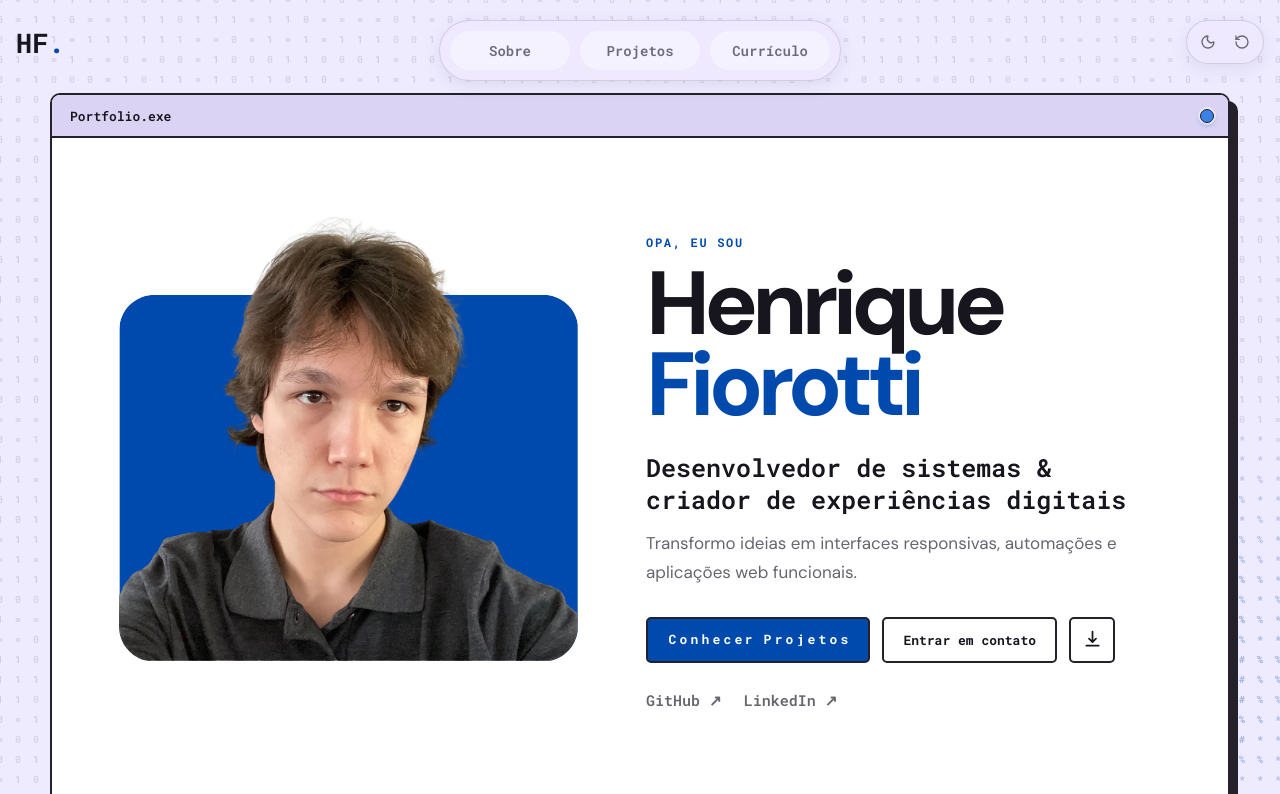
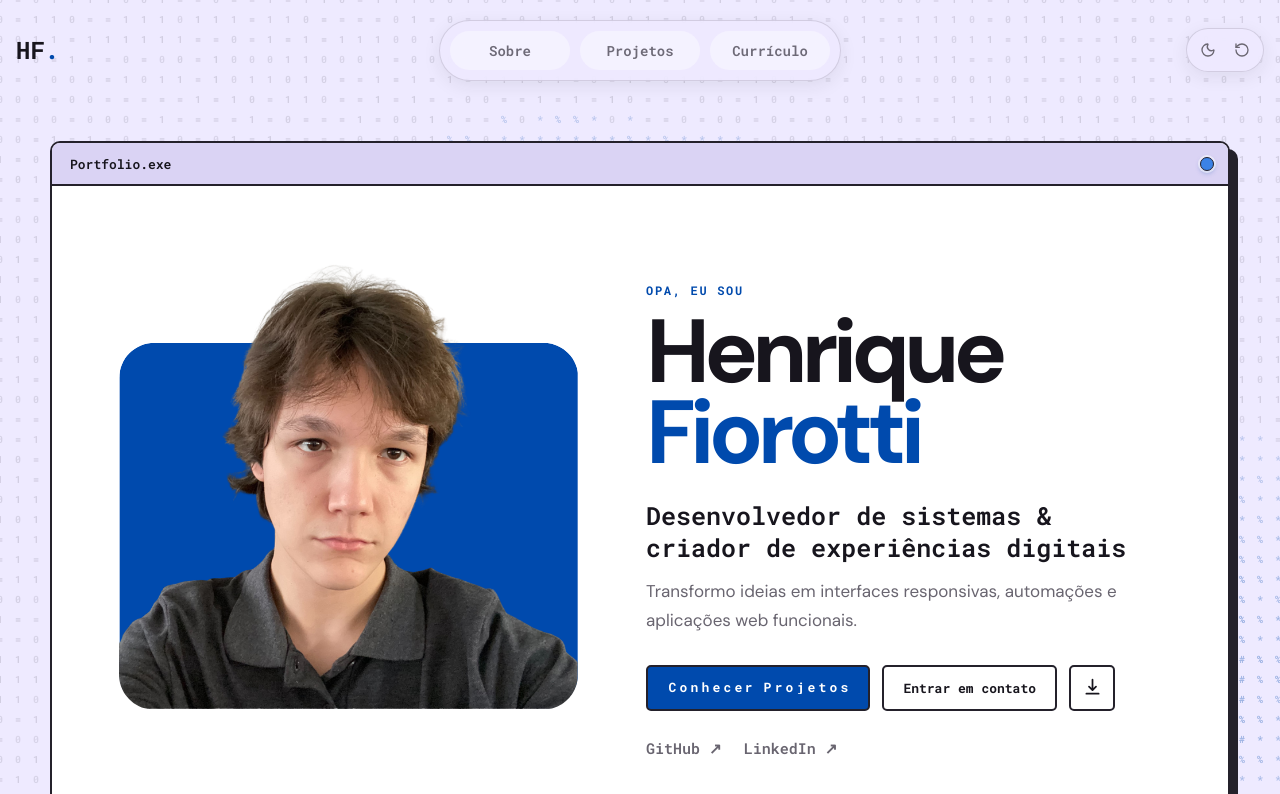
Before and after one commit to Henrique-Fiorotti/Portfolio_Henrique, a Next.js app: page / in a window 1280 px wide. Shown: the top 794 px of the page. Built offline with nearby package versions, Linux system fonts and the light colour scheme.

Commit message:
feat: enhance header behavior with scroll detection and improve brand display

```diff
--- a/app/globals.css
+++ b/app/globals.css
@@ -242,6 +242,7 @@ button {
 
 .siteHeader {
   --header-content-width: 1580px;
+  --header-control-center: 50px;
   width: min(var(--header-content-width), calc(100% - 32px));
   min-height: 93px;
   display: flex;
@@ -252,14 +253,53 @@ button {
 .brand {
   position: fixed;
   z-index: 2147483647;
-  top: 25px;
+  top: var(--header-control-center);
   left: max(16px, calc((100vw - var(--header-content-width))/2));
-  font: 700 27px 'Roboto Mono';
-}
-
-.brand span,
+  display: inline-flex;
+  align-items: baseline;
+  white-space: nowrap;
+  font: 700 24px 'Roboto Mono';
+  transform: translateY(-50%);
+  transition: opacity .28s ease, transform .38s cubic-bezier(.22, 1, .36, 1);
+}
+
+.brandDot,
 .eyebrow {
   color: var(--blue);
+}
+
+.brandExpansion {
+  display: inline-block;
+  max-width: 0;
+  overflow: hidden;
+  opacity: 0;
+  transform: translateX(-.18em);
+  transition: max-width 1s cubic-bezier(.22, 1, .36, 1), opacity .38s ease, transform .82s cubic-bezier(.22, 1, .36, 1);
+}
+
+.brand:hover .brandExpansion,
+.brand:focus-visible .brandExpansion {
+  opacity: 1;
+  transform: translateX(0);
+}
+
+.brand:hover .brandExpansionFirst,
+.brand:focus-visible .brandExpansionFirst {
+  max-width: 5em;
+}
+
+.brand:hover .brandExpansionLast,
+.brand:focus-visible .brandExpansionLast {
+  max-width: 4.5em;
+}
+
+.brandExpansionLast {
+  transition-delay: .06s, .08s, .06s;
+}
+
+.brand:focus-visible {
+  outline: 2px solid var(--blue);
+  outline-offset: 5px;
 }
 
 .siteHeaderActions {
@@ -283,6 +323,7 @@ button {
   box-shadow: var(--glass-shadow);
   backdrop-filter: blur(12px);
   transform: translateX(-50%);
+  transition: opacity .28s ease, transform .38s cubic-bezier(.22, 1, .36, 1);
   font: 600 14px 'Roboto Mono';
 }
 
@@ -300,7 +341,7 @@ button {
 .windowLayoutControls {
   position: fixed;
   z-index: 2147483647;
-  top: 20px;
+  top: var(--header-control-center);
   right: max(16px, calc((100vw - var(--header-content-width))/2));
   width: auto;
   height: 44px;
@@ -312,7 +353,22 @@ button {
   border-radius: 999px;
   background: var(--glass-background);
   box-shadow: var(--glass-shadow);
-  backdrop-filter: blur(12px)
+  backdrop-filter: blur(12px);
+  transform: translateY(-50%);
+  transition: opacity .28s ease, transform .38s cubic-bezier(.22, 1, .36, 1)
+}
+
+.siteHeader.isHidden .brand,
+.siteHeader.isHidden .windowLayoutControls {
+  opacity: 0;
+  pointer-events: none;
+  transform: translateY(calc(-50% - 72px));
+}
+
+.siteHeader.isHidden nav {
+  opacity: 0;
+  pointer-events: none;
+  transform: translate(-50%, -72px);
 }
 
 .windowLayoutControl {
@@ -1407,6 +1463,7 @@ button {
   }
 
   .siteHeader {
+    --header-control-center: 42px;
     min-height: 70px
   }
 
@@ -1423,13 +1480,13 @@ button {
   }
 
   .brand {
-    top: 21px;
+    top: var(--header-control-center);
     left: 12px;
-    font-size: 23px
+    font-size: 21px
   }
 
   .windowLayoutControls {
-    top: 14px;
+    top: var(--header-control-center);
     right: 12px;
     width: auto;
     height: 40px
--- a/app/page.jsx
+++ b/app/page.jsx
@@ -17,6 +17,7 @@ const LOADER_INITIALS = new Set([0, LOADER_NAME.indexOf("F")]);
 
 export default function Home() {
   const [isLoading, setIsLoading] = useState(true);
+  const [isHeaderHidden, setIsHeaderHidden] = useState(false);
   const loaderRef = useRef(null);
   const loaderNameRef = useRef(null);
   const loaderLettersRef = useRef([]);
@@ -119,6 +120,35 @@ export default function Home() {
     };
   }, []);
 
+  useEffect(() => {
+    let previousScrollY = window.scrollY;
+    let frame = null;
+
+    const updateHeader = () => {
+      const currentScrollY = Math.max(0, window.scrollY);
+      const difference = currentScrollY - previousScrollY;
+
+      if (currentScrollY <= 24) {
+        setIsHeaderHidden(false);
+      } else if (Math.abs(difference) >= 6) {
+        setIsHeaderHidden(difference > 0);
+      }
+
+      previousScrollY = currentScrollY;
+      frame = null;
+    };
+
+    const handleScroll = () => {
+      if (frame === null) frame = window.requestAnimationFrame(updateHeader);
+    };
+
+    window.addEventListener("scroll", handleScroll, { passive: true });
+    return () => {
+      window.removeEventListener("scroll", handleScroll);
+      if (frame !== null) window.cancelAnimationFrame(frame);
+    };
+  }, []);
+
   return <WindowLayoutProvider>
     <div ref={loaderRef} className={`loaderOverlay ${isLoading ? "isVisible" : "isHidden"}`} role="status" aria-live="polite" aria-label="Carregando portfólio" aria-hidden={!isLoading}>
       <span ref={loaderNameRef} className="loaderName" aria-hidden="true">
@@ -131,8 +161,14 @@ export default function Home() {
       </span>
     </div>
     <main ref={contentRef} className={isLoading ? "siteContent isLoading" : "siteContent"} aria-busy={isLoading}>
-      <header className="siteHeader container">
-        <a ref={siteBrandRef} className="brand" href="#top">HF<span>.</span></a>
+      <header className={`siteHeader container ${isHeaderHidden ? "isHidden" : ""}`} aria-hidden={isHeaderHidden}>
+        <a ref={siteBrandRef} className="brand" href="#top" aria-label="Henrique Fiorotti — voltar ao início">
+          <span className="brandInitial" aria-hidden="true">H</span>
+          <span className="brandExpansion brandExpansionFirst" aria-hidden="true">enrique&nbsp;</span>
+          <span className="brandInitial" aria-hidden="true">F</span>
+          <span className="brandExpansion brandExpansionLast" aria-hidden="true">iorotti</span>
+          <span className="brandDot" aria-hidden="true">.</span>
+        </a>
         <div className="siteHeaderActions">
         <nav className="siteHeaderNav" aria-label="Navegação principal">
           <a className="navLink" href="#sobre">Sobre</a>
@@ -143,7 +179,7 @@ export default function Home() {
         </div>
       </header>
 
-      <div id="top" className="container">
+      <div id="top" className="container mt-12">
         <Window title="Portfolio.exe" className="heroWindow" interactive={false}>
           <section className="hero">
             <div className="portrait" aria-hidden="true">
```
